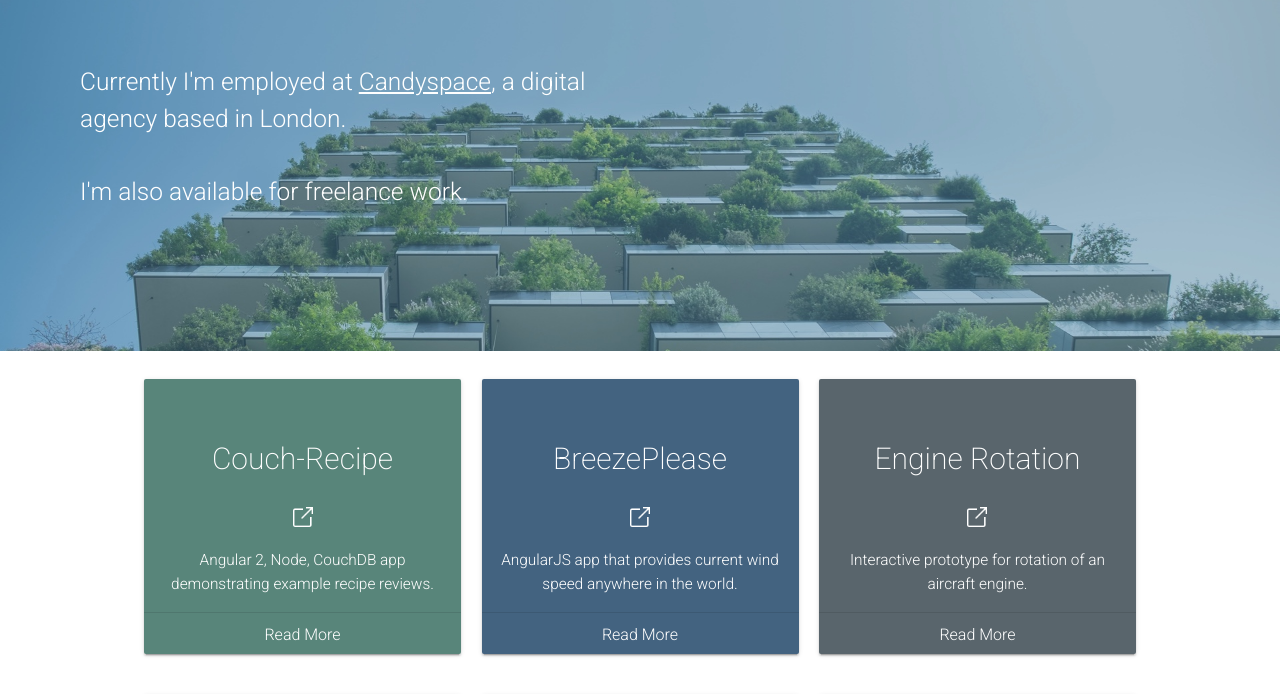
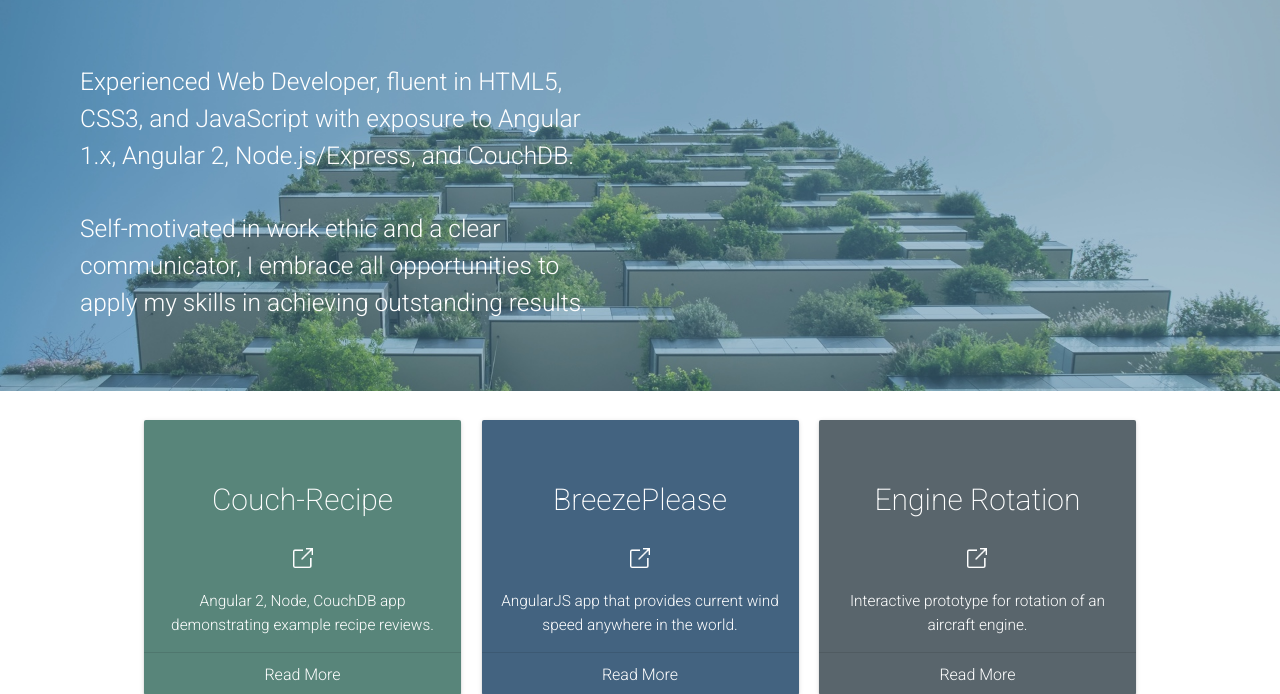
Before and after one commit to adriankelly/adriankelly-portfolio, a PHP site: page / in a window 1280 px wide. Shown: the part 64-758 px from the top of the page. Run offline with PHP 8.4, Linux system fonts and the light colour scheme; some libraries are stand-ins or nearby versions.

Commit message:
Changed content of intro paragraph

```diff
--- a/index.html
+++ b/index.html
@@ -39,12 +39,7 @@ GitHub</a>
         <div class="story">
           <div class="story-copy">
             <div>
-              <p>
-                Currently I'm employed at <a href="https://www.candyspace.com/">Candyspace</a>, a digital agency based in
-                London.
-                <br />
-                <br />I'm also available for freelance work.
-              </p>
+              <p>Experienced Web Developer, fluent in HTML5, CSS3, and JavaScript with exposure to Angular 1.x, Angular 2, Node.js/Express, and CouchDB.<br><br>Self-motivated in work ethic and a clear communicator, I embrace all opportunities to apply my skills in achieving outstanding results.</p>
             </div>
           </div>
         </div>
--- a/styles/style.css
+++ b/styles/style.css
@@ -281,7 +281,7 @@ a {
     display: none;
   }
   .story {
-    padding-bottom: 140px;
+    padding-bottom: 70px;
     background-position: 0 40%;
   }
   .story-copy {
```
